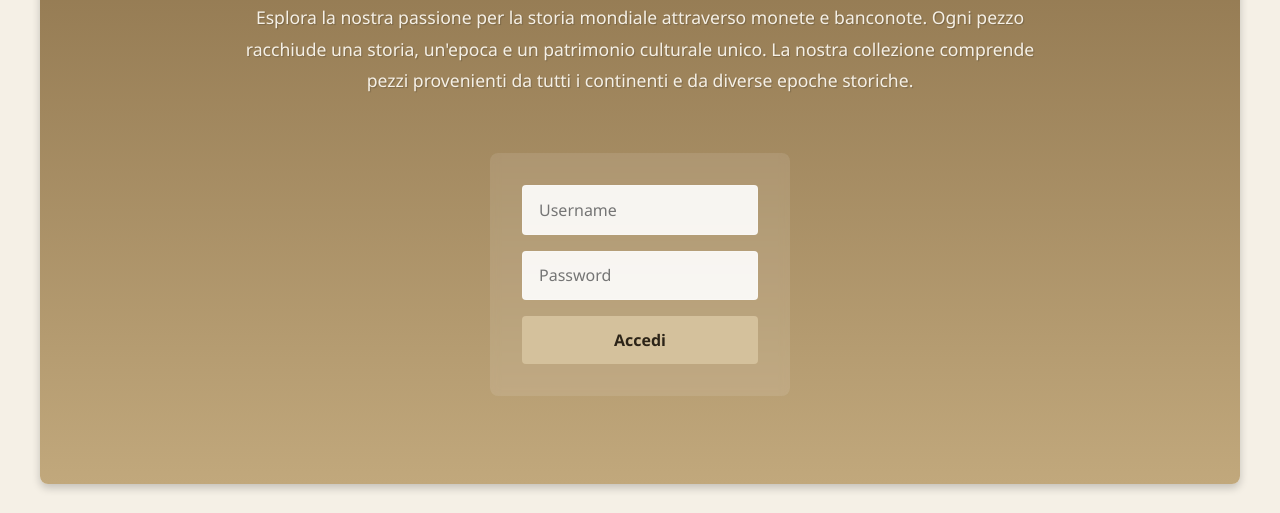
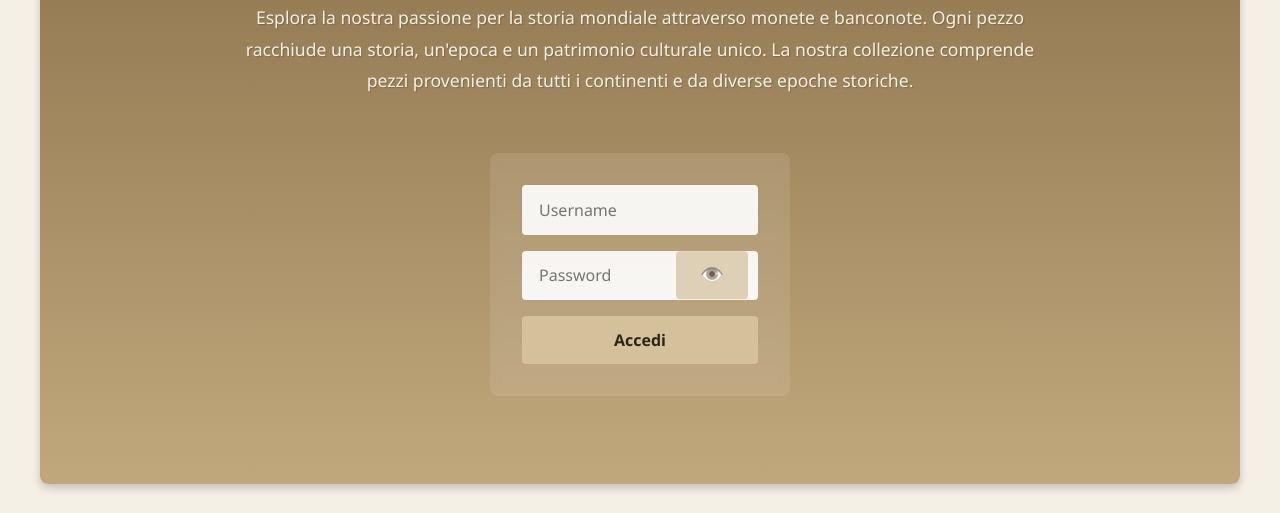
Before and after one commit to damianodionori/collezionedionori, a plain HTML site: page index.html in a window 1280 px wide. Shown: the part 226-739 px from the top of the page. Drawn offline with Linux system fonts and the light colour scheme.

Commit message:
visibilita

```diff
--- a/index.html
+++ b/index.html
@@ -36,7 +36,12 @@
         <div class="auth-hidden">
             <form id="loginForm" class="login-form">
                 <input type="text" name="username" placeholder="Username" required>
-                <input type="password" name="password" placeholder="Password" required>
+                <div class="password-field">
+                    <input type="password" name="password" placeholder="Password" required>
+                    <button type="button" class="password-toggle" aria-label="Mostra/Nascondi password">
+                        <i class="password-toggle-icon">👁️</i>
+                    </button>
+                </div>
                 <button type="submit">Accedi</button>
             </form>
         </div>
--- a/script.js
+++ b/script.js
@@ -354,8 +354,28 @@ function setupMobileMenu() {
     });
 }
 
+// Gestione della visibilità della password
+function setupPasswordToggle() {
+    const passwordField = document.querySelector('input[type="password"]');
+    const toggleButton = document.querySelector('.password-toggle');
+    const toggleIcon = document.querySelector('.password-toggle-icon');
+
+    toggleButton.addEventListener('click', () => {
+        // Cambia il tipo dell'input
+        const type = passwordField.getAttribute('type') === 'password' ? 'text' : 'password';
+        passwordField.setAttribute('type', type);
+
+        // Aggiorna l'icona e lo stato del pulsante
+        toggleButton.classList.toggle('active');
+        toggleIcon.textContent = type === 'password' ? '👁️' : '👁️‍🗨️';
+    });
+}
+
 // Inizializzazione
 document.addEventListener('DOMContentLoaded', () => {
+    // Setup della visibilità della password
+    setupPasswordToggle();
+
     // Setup del menu mobile
     setupMobileMenu();
 
--- a/style.css
+++ b/style.css
@@ -587,3 +587,43 @@ footer {
         transform: rotate(-45deg) translate(7px, -7px);
     }
 }
+
+/* Stili per il campo password */
+.password-field {
+    position: relative;
+    width: 100%;
+}
+
+.password-field input {
+    width: 100%;
+    padding-right: 40px; /* Spazio per il pulsante */
+}
+
+.password-toggle {
+    position: absolute;
+    right: 10px;
+    top: 50%;
+    transform: translateY(-50%);
+    background: none;
+    border: none;
+    padding: 5px;
+    cursor: pointer;
+    color: var(--dark-color);
+    opacity: 0.7;
+    transition: opacity 0.3s ease;
+}
+
+.password-toggle:hover {
+    opacity: 1;
+}
+
+.password-toggle-icon {
+    font-style: normal;
+    font-size: 1.2rem;
+    line-height: 1;
+}
+
+/* Stile quando la password è visibile */
+.password-toggle.active {
+    color: var(--primary-color);
+}
```
